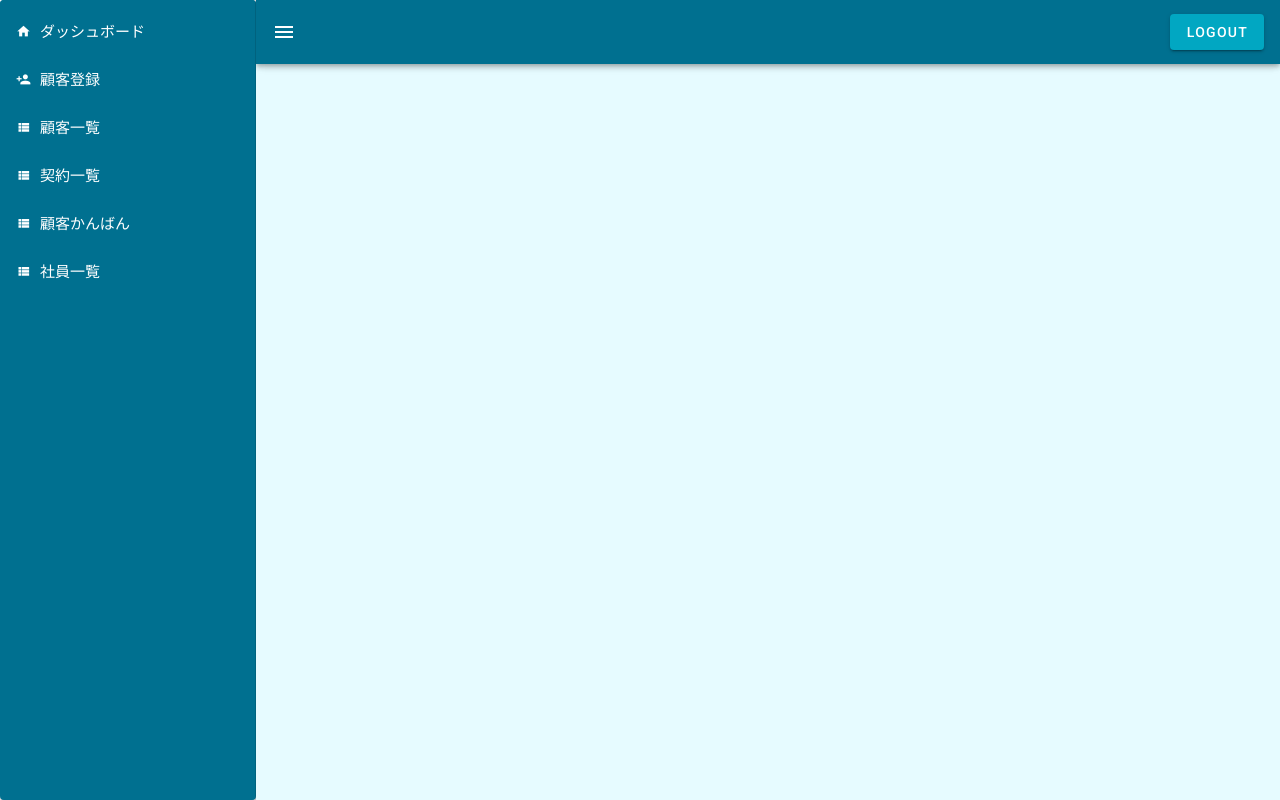
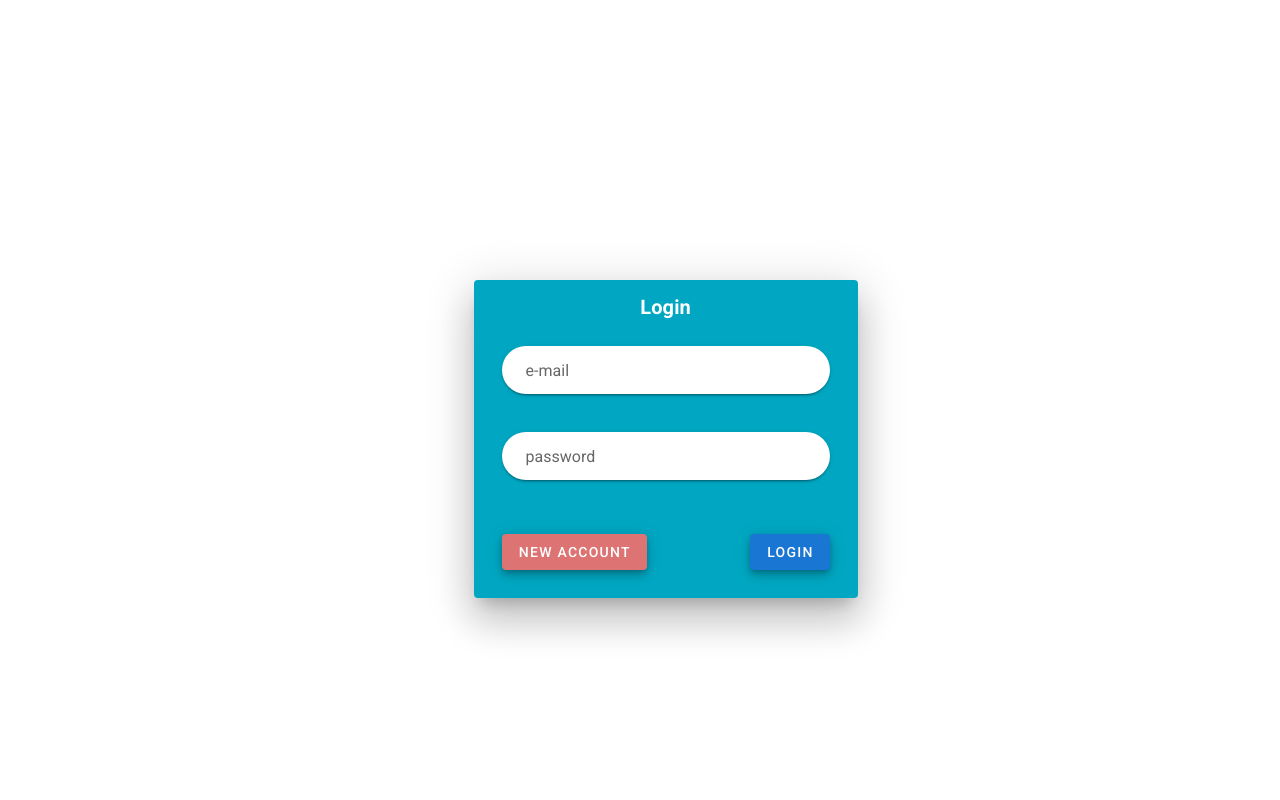
Before and after one commit to devshark0814/vue_fire, a Vue app in the folder app/vue_fire/: page / in a window 1280 px wide. Built offline with nearby package versions, Linux system fonts and the light colour scheme.

Commit message:
ナビゲーションの見直し dialogflow導入

```diff
--- a/app/vue_fire/src/App.vue
+++ b/app/vue_fire/src/App.vue
@@ -1,13 +1,50 @@
 <template>
-    <v-app style="background-color:#007090">
-        <router-view></router-view>
-    </v-app>
+    <div>
+        <v-app>
+            <template v-if="!isLoggedIn">
+                <loginComponent />
+            </template>
+            <template v-else>
+                <v-navigation-drawer app v-model="drawer">
+                    <menu-component />
+                </v-navigation-drawer>
+
+                <v-app-bar app style="background-color: #007090;">
+                    <v-app-bar-nav-icon class="white--text" @click.stop="drawer = !drawer">
+                    </v-app-bar-nav-icon>
+                    <v-spacer />
+                    <v-btn color="#01a7c2" class="white--text" @click="logout">Logout</v-btn>
+                </v-app-bar>
+
+                <v-main style="background-color: #e6fbff;">
+                    <v-container fluid>
+                        <router-view></router-view>
+                    </v-container>
+                </v-main>
+            </template>
+        </v-app>
+    </div>
 </template>
 <script>
+    import loginComponent from "@/pages/Login/Login.vue";
     export default {
+        components: {
+            loginComponent
+        },
+        data() {
+            return{
+                drawer: true,
+            }
+        },
         computed: {
             isLoggedIn() {
                 return this.$store.getters.idToken !== null;
+            }
+        },
+        methods:{
+            logout() {
+                this.$store.commit("updateIdToken", null);
+                this.$router.push("/login");
             }
         }
     };
--- a/app/vue_fire/src/pages/Home/Home.vue
+++ b/app/vue_fire/src/pages/Home/Home.vue
@@ -1,36 +1,14 @@
 <template>
-    <v-app>
-        <v-navigation-drawer app v-model="drawer">
-            <menu-component />
-        </v-navigation-drawer>
-
-        <v-app-bar app style="background-color: #007090;">
-            <v-app-bar-nav-icon class="white--text" @click.stop="drawer = !drawer">
-            </v-app-bar-nav-icon>
-            <v-spacer />
-            <v-btn color="#01a7c2" class="white--text" @click="logout">Logout</v-btn>
-        </v-app-bar>
-
-        <v-main style="background-color: #e6fbff;">
-            <v-container fluid>
-                <router-view :key="$route.path"/>
-            </v-container>
-        </v-main>
-    </v-app>
+    <div>home</div>
 </template>
 <script>
 export default {
     data() {
         return{
-            drawer: true,
         }
     },
 
     methods:{
-        logout() {
-            this.$store.commit("updateIdToken", null);
-            this.$router.push("/login");
-        }
     }
 };
 </script>
--- a/app/vue_fire/src/pages/Login/Login.js
+++ b/app/vue_fire/src/pages/Login/Login.js
@@ -1,9 +1,14 @@
 import axios from "@/commonJs/axios-for-auth.js"; //axiosのインスタンスをインポート
+import registerComponent from "@/pages/Register/Register.vue";
 export default {
+    components: {
+        registerComponent
+    },
     data() {
         return {
             email: "",
-            password: ""
+            password: "",
+            registFlag: false,
         };
     },
     methods: {
@@ -28,7 +33,10 @@ export default {
             this.password = "";
         },
         toNewAccountPage() {
-            this.$router.push('/register');
+            this.registFlag = true;
+        },
+        registComClose() {
+            this.registFlag = false;
         }
     }
 };
--- a/app/vue_fire/src/pages/Login/Login.vue
+++ b/app/vue_fire/src/pages/Login/Login.vue
@@ -1,4 +1,5 @@
 <template>
+    <div>
         <div class="login_card">
             <v-card style="background-color:#01A7C2" :elevation="24">
                 <v-card-subtitle class="login_card_title">Login</v-card-subtitle>
@@ -38,6 +39,8 @@
                 </v-card-text>
             </v-card>
         </div>
+        <registerComponent ref="registCom" :disable="registFlag" @registComClose="registComClose" />
+    </div>
 </template>
 <script src="./Login.js"></script>
 <style>
--- /dev/null
+++ b/app/vue_fire/src/pages/OgaSysBot/OgaSysBot.vue
@@ -0,0 +1,8 @@
+<template>
+    <iframe
+        allow="microphone;"
+        width="350"
+        height="430"
+        src="https://console.dialogflow.com/api-client/demo/embedded/18f430c1-3370-4661-b2ea-089f370c7017">
+    </iframe>
+</template>
--- a/app/vue_fire/src/pages/Register/Register.js
+++ b/app/vue_fire/src/pages/Register/Register.js
@@ -1,5 +1,8 @@
 import axios from "@/commonJs/axios-for-auth.js"; //axiosのインスタンスをインポート
 export default {
+    props: [
+        'disable'
+    ],
     data() {
         return {
             email: "",
@@ -24,7 +27,7 @@ export default {
             this.password = "";
         },
         toLoginPage() {
-            this.$router.push('/login');
+            this.$emit("registComClose");
         }
     }
 };
--- a/app/vue_fire/src/pages/Register/Register.vue
+++ b/app/vue_fire/src/pages/Register/Register.vue
@@ -1,4 +1,5 @@
 <template>
+    <div v-if="disable">
         <div class="login_card">
             <v-card style="background-color:#01A7C2" :elevation="24">
                 <v-card-subtitle class="login_card_title">New Account Regist</v-card-subtitle>
@@ -37,5 +38,6 @@
                 </v-card-text>
             </v-card>
         </div>
+    </div>
 </template>
 <script src="./Register.js"></script>
--- a/app/vue_fire/src/pages/menu/menu.js
+++ b/app/vue_fire/src/pages/menu/menu.js
@@ -3,11 +3,7 @@ export default {
         return{
             menuList : [
                 { name: "ダッシュボード", icon: "mdi-home", route: "/dashboard" },
-                { name: "顧客登録", icon: "mdi-account-plus", route: "/customerCreate" },
-                { name: "顧客一覧", icon: "mdi-view-list", route: "/customerList" },
-                { name: "契約一覧", icon: "mdi-view-list", route: "/contractList" },
-                { name: "顧客かんばん", icon: "mdi-view-list", route: "/customerKanban" },
-                { name: "社員一覧", icon: "mdi-view-list", route: "/employeeList" },
+                { name: "問合せBot", icon: "mdi-account-plus", route: "/ogaSysBot" },
             ]
         }
     },
--- a/app/vue_fire/src/router/index.js
+++ b/app/vue_fire/src/router/index.js
@@ -6,6 +6,7 @@ import Home from "@/pages/Home/Home.vue";
 import About from "@/pages/About/About.vue";
 import Login from "@/pages/Login/Login.vue";
 import Register from "@/pages/Register/Register.vue";
+import OgaSysBot from "@/pages/OgaSysBot/OgaSysBot.vue";
 
 Vue.use(Router);
 
@@ -40,6 +41,14 @@ export default new Router({
             beforeEnter(to, from, next) {
                 (store.getters.idToken) ? next("/") : next();
             }
+        },
+        {
+            path: "/ogaSysBot",
+            name: "OgaSysBot",
+            component: OgaSysBot,
+            beforeEnter(to, from, next) {
+                (store.getters.idToken) ? next() : next("/Login");
+            }
         }
     ]
 });
```
Lines whose indentation alone changed are shown as unchanged.
